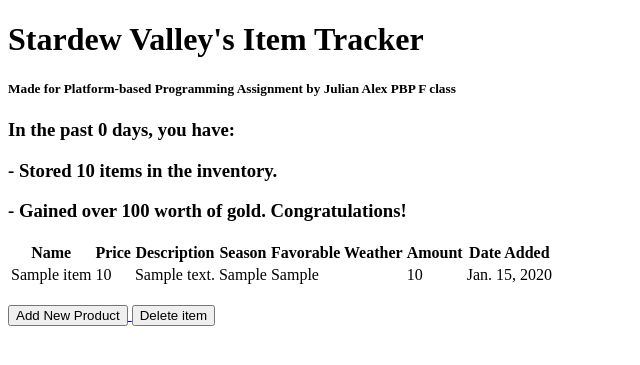
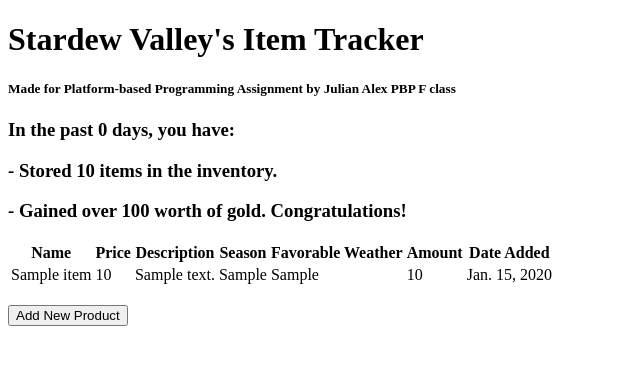
Before and after one commit to firedfrogg/stardew_tracker, a Django app: page / in a window 1280 px wide. Shown: the top 365 px of the page, without its empty margins (0-640 px from the left). Run offline with Django 4.2, Linux system fonts and the light colour scheme; tables that the repository leaves empty hold one stand-in row (values such as "Sample post").

Commit message:
Finished tugas 2

```diff
--- a/main/templates/main.html
+++ b/main/templates/main.html
@@ -40,10 +40,4 @@
             Add New Product
         </button>
     </a>
-
-    <a href="{% url 'main:delete_item' %}">
-        <button>
-            Delete item
-        </button>
-    </a>
 {% endblock content %}
```
Also changed, not shown: main/views.py (+0 -9 lines), README.md.
